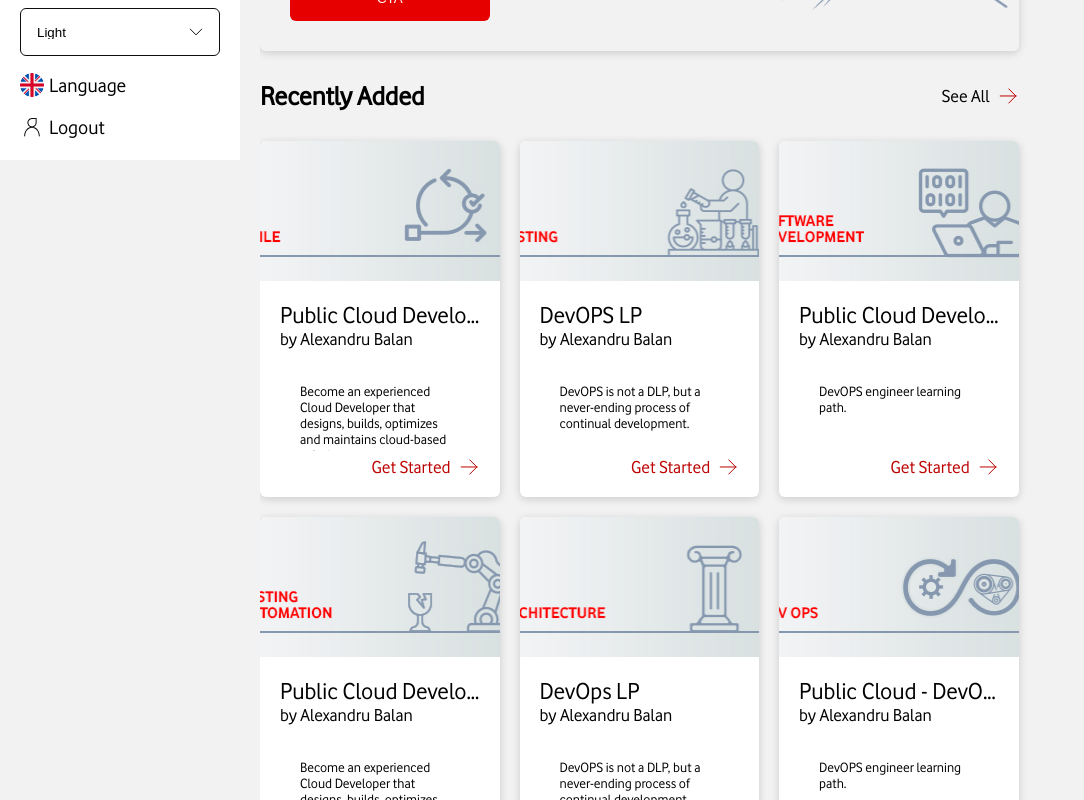
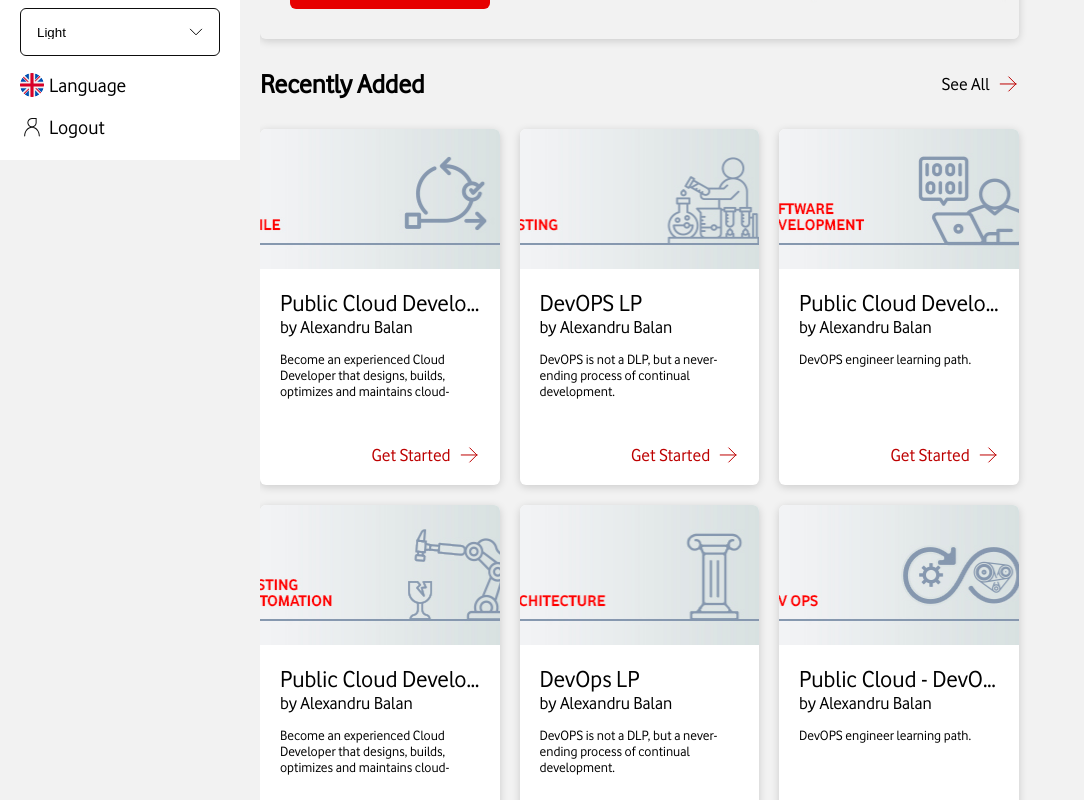
Before and after one commit to Cazemata/react-app, a React (Create React App) app: page / in a window 1280 px wide. Shown: the part 640-1440 px from the top of the page, without its empty margins (0-1084 px from the left). Built offline with nearby package versions, Linux system fonts and the light colour scheme; the HTML template or start-up script is replaced by a standard one.

Commit message:
second commit

```diff
--- a/package.json
+++ b/package.json
@@ -6,7 +6,7 @@
     "cra-template": "1.2.0",
     "react": "^19.0.0",
     "react-dom": "^19.0.0",
-    "react-scripts": "5.0.1"
+    "react-scripts": "^5.0.1"
   },
   "scripts": {
     "start": "react-scripts start",
--- a/src/App.css
+++ b/src/App.css
@@ -14,7 +14,7 @@ body {
     height: 100%;
     display: grid;
     grid-template-columns: 240px 1fr 1fr 1fr 1fr;
-    grid-template-rows: 50px 1.5fr 2fr;
+    grid-template-rows: 50px 1fr 2fr;
     gap: 20px 20px;
     grid-auto-flow: row;
     grid-template-areas:
@@ -52,6 +52,7 @@ body {
 
 .active {
     font-weight: 800;
+    color: #BD0000;
 }
 
 .BottomMenu {
@@ -79,7 +80,7 @@ select {
     padding: 20px 20px 20px 0px;
     display: grid;
     grid-template-columns: 1fr 1fr 1fr 1fr;
-    grid-template-rows: 50px 1.5fr 2fr;
+    grid-template-rows: 50px 1fr 2fr;
     gap: 20px 20px;
     grid-auto-flow: row;
     justify-content: stretch;
@@ -263,8 +264,6 @@ p {
     text-overflow: ellipsis;
     overflow: hidden;
     max-height: 48px;
-
-    padding: 20px;
 }
 
 .h1 {
--- a/src/ui/Cards.js
+++ b/src/ui/Cards.js
@@ -1,6 +1,14 @@
 import React from 'react'
 import Arrowright from './icons/Arrowright';
 import Data from './Data.json'
+import Categories from './Categories.json'
+
+function getData() {
+    return Data.map((object) => {
+        const matched = Categories.find((element) => element.id === object.id)
+        return { ...object, ...matched }
+    });
+}
 
 export default function Cards() {
     return (
@@ -13,14 +21,13 @@ export default function Cards() {
                 </div>
             </div>
             <div className="card-row">
-                {Data.map((item) => {
-                    return (
-                        <div className="card">
-                            <div className="img" style={{ backgroundImage: item.image }}></div>
+                {getData().map((card) => (
+                    <div className="card" key={card.id}>
+                        <div className="img" style={{ backgroundImage: card.image }}></div>
                         <div className="content">
-                                <div className="card-title">{item.title}</div>
-                                <div className="author">{item.author}</div>
-                                <div className="desc"><p>{item.desc}</p></div>
+                            <div className="card-title">{card.title}</div>
+                            <div className="author">{card.author}</div>
+                            <div className="desc"><p>{card.desc}</p></div>
                             <div className="end h2">
                                 <div className="btn-link">
                                     Get Started
@@ -29,8 +36,7 @@ export default function Cards() {
                             </div>
                         </div>
                     </div>
-                    )
-                })}
+                ))}
             </div>
         </div>
     )
--- /dev/null
+++ b/src/ui/Categories.json
@@ -0,0 +1,32 @@
+[
+    {
+        "id": "1",
+        "category": "Category_Tile1",
+        "image": "url(./cards-images/card-image1.jpg)"
+    },
+    {
+        "id": "2",
+        "category": "Category_Title2",
+        "image": "url(./cards-images/card-image2.jpg)"
+    },
+    {
+        "id": "3",
+        "category": "Category_Title3",
+        "image": "url(./cards-images/card-image3.jpg)"
+    },
+    {
+        "id": "4",
+        "category": "Category_Title4",
+        "image": "url(./cards-images/card-image4.jpg)"
+    },
+    {
+        "id": "5",
+        "category": "Category_Title5",
+        "image": "url(./cards-images/card-image5.jpg)"
+    },
+    {
+        "id": "6",
+        "category": "Category_Title6",
+        "image": "url(./cards-images/card-image6.jpg)"
+    }
+]
--- a/src/ui/Data.json
+++ b/src/ui/Data.json
@@ -1,36 +1,48 @@
 [
     {
-        "image": "url(./cards-images/card-image1.jpg)",
+        "id": "1",
         "title": "Public Cloud Developer",
         "author": "by Alexandru Balan",
         "desc": "Become an experienced Cloud Developer that designs, builds, optimizes and maintains cloud-based solutions."
     },
     {
-        "image": "url(./cards-images/card-image2.jpg)",
+        "id": "2",
         "title": "DevOPS LP",
         "author": "by Alexandru Balan",
         "desc": "DevOPS is not a DLP, but a never-ending process of continual development."
     },
     {
-        "image": "url(./cards-images/card-image3.jpg)",
+        "id": "3",
         "title": "Public Cloud Developer",
         "author": "by Alexandru Balan",
         "desc": "DevOPS engineer learning path."
     },
     {
-        "image": "url(./cards-images/card-image4.jpg)",
+        "id": "4",
         "title": "Public Cloud Developer",
         "author": "by Alexandru Balan",
         "desc": "Become an experienced Cloud Developer that designs, builds, optimizes and maintains cloud-based solutions."
     },
     {
-        "image": "url(./cards-images/card-image5.jpg)",
+        "id": "5",
         "title": "DevOps LP",
         "author": "by Alexandru Balan",
         "desc": "DevOPS is not a DLP, but a never-ending process of continual development."
     },
     {
-        "image": "url(./cards-images/card-image6.jpg)",
+        "id": "6",
+        "title": "Public Cloud - DevOps",
+        "author": "by Alexandru Balan",
+        "desc": "DevOPS engineer learning path."
+    },
+    {
+        "id": "6",
+        "title": "Public Cloud - DevOps",
+        "author": "by Alexandru Balan",
+        "desc": "DevOPS engineer learning path."
+    },
+    {
+        "id": "6",
         "title": "Public Cloud - DevOps",
         "author": "by Alexandru Balan",
         "desc": "DevOPS engineer learning path."
--- a/src/ui/Menu.js
+++ b/src/ui/Menu.js
@@ -1,20 +1,30 @@
-import React from 'react'
+import React, { useState } from 'react'
 import Dashboard from './icons/Dashboard'
 import Library from './icons/Library'
 import Paths from './icons/Paths'
 
 export default function Menu() {
+  const [hover, setHover] = useState(false);
   return (
-    <div className="Menu" id="menu">
-      <div className="item">
+    <div className="Menu">
+      <div className={`item ${hover ? "active" : ""}`}
+        onMouseEnter={() => setHover(true)}
+        onMouseLeave={() => setHover(false)}
+      >
         <Dashboard />
         Dashboard
       </div>
-      <div className="item">
+      <div className={`item ${hover ? "active" : ""}`}
+        onMouseEnter={() => setHover(true)}
+        onMouseLeave={() => setHover(false)}
+      >
         <Library />
         Library
       </div>
-      <div className="item">
+      <div className={`item ${hover ? "active" : ""}`}
+        onMouseEnter={() => setHover(true)}
+        onMouseLeave={() => setHover(false)}
+      >
         <Paths />
         My Paths
       </div>
```
Also changed, not shown: 1 other file (tests, documents, lock files or other folders). Lines whose indentation alone changed are shown as unchanged.
